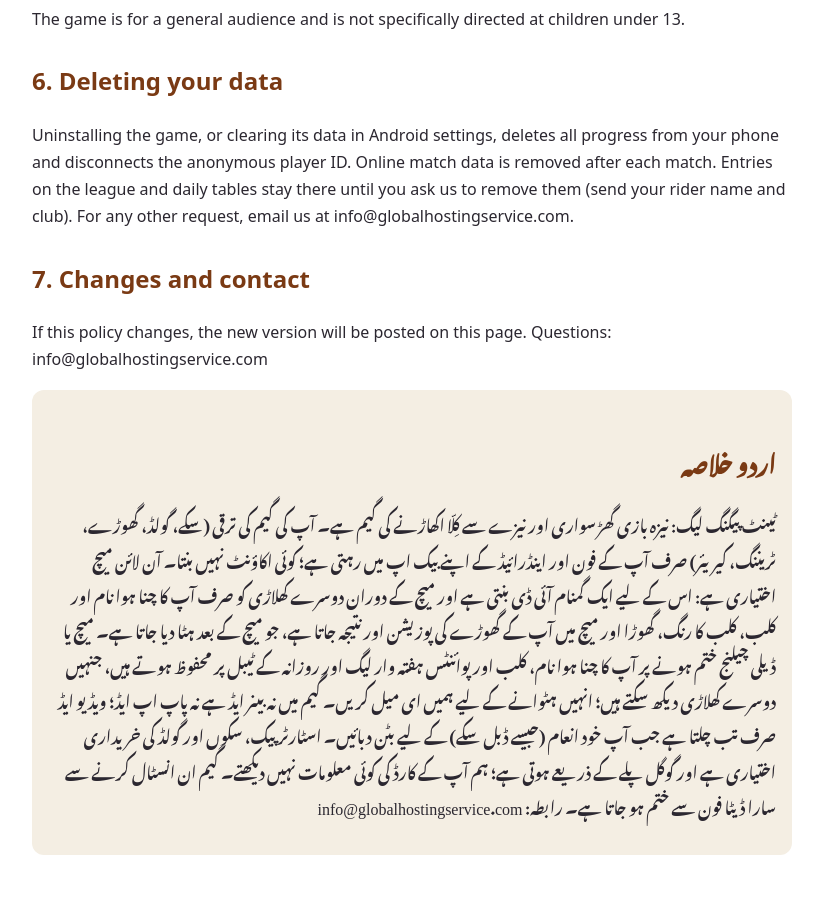
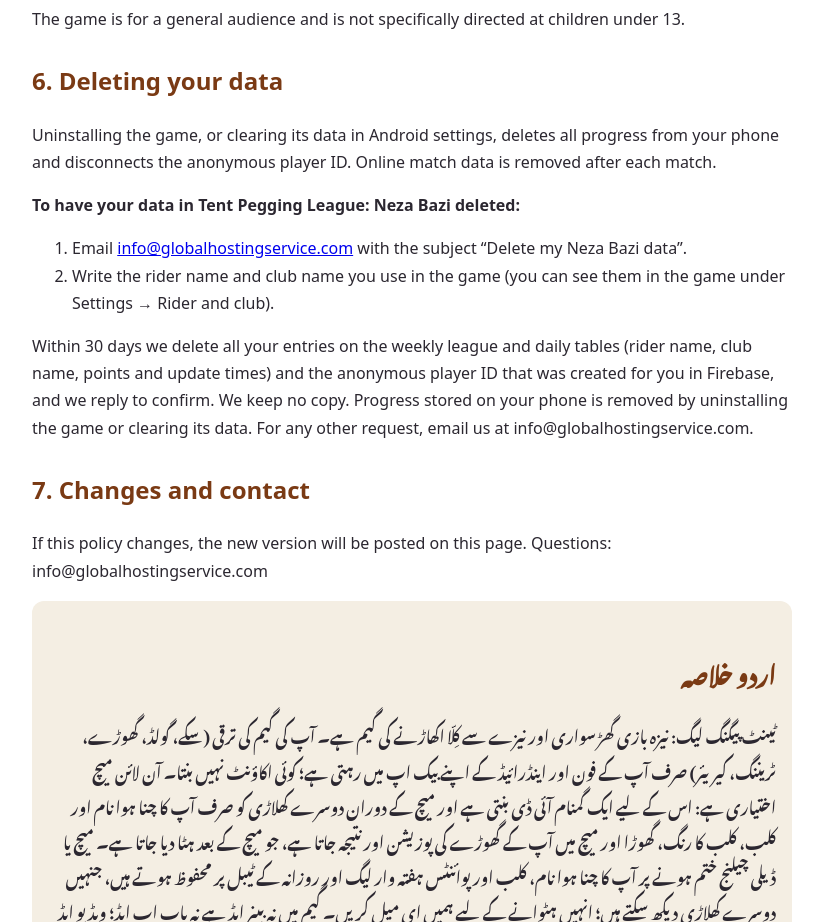
Before and after one commit to GlobalHostingService/arrowloom-site, a plain HTML site: page nezabazi/index.html in a window 1280 px wide. Shown: the part 1640-2562 px from the top of the page, without its empty margins (228-1051 px from the left). Before the commit the page ends 2519 px from the top, so only its background shows below. Drawn offline with Linux system fonts and the light colour scheme.

Commit message:
Neza Bazi privacy page: clear steps to have data deleted (what is deleted, within 30 days)
Co-Authored-By: Claude Opus 5.5 <noreply@anthropic.com>
Claude-Session: https://claude.ai/code/session_011XcLjdHngh3G53rfdFYarj

```diff
--- a/nezabazi/index.html
+++ b/nezabazi/index.html
@@ -28,7 +28,13 @@
 <p>The game is for a general audience and is not specifically directed at children under 13.</p>
 
 <h2 id="delete">6. Deleting your data</h2>
-<p>Uninstalling the game, or clearing its data in Android settings, deletes all progress from your phone and disconnects the anonymous player ID. Online match data is removed after each match. Entries on the league and daily tables stay there until you ask us to remove them (send your rider name and club). For any other request, email us at info@globalhostingservice.com.</p>
+<p>Uninstalling the game, or clearing its data in Android settings, deletes all progress from your phone and disconnects the anonymous player ID. Online match data is removed after each match.</p>
+<p><strong>To have your data in Tent Pegging League: Neza Bazi deleted:</strong></p>
+<ol>
+<li>Email <a href="mailto:info@globalhostingservice.com?subject=Delete%20my%20Neza%20Bazi%20data">info@globalhostingservice.com</a> with the subject &ldquo;Delete my Neza Bazi data&rdquo;.</li>
+<li>Write the rider name and club name you use in the game (you can see them in the game under Settings → Rider and club).</li>
+</ol>
+<p>Within 30 days we delete all your entries on the weekly league and daily tables (rider name, club name, points and update times) and the anonymous player ID that was created for you in Firebase, and we reply to confirm. We keep no copy. Progress stored on your phone is removed by uninstalling the game or clearing its data. For any other request, email us at info@globalhostingservice.com.</p>
 
 <h2>7. Changes and contact</h2>
 <p>If this policy changes, the new version will be posted on this page. Questions: info@globalhostingservice.com</p>
```
